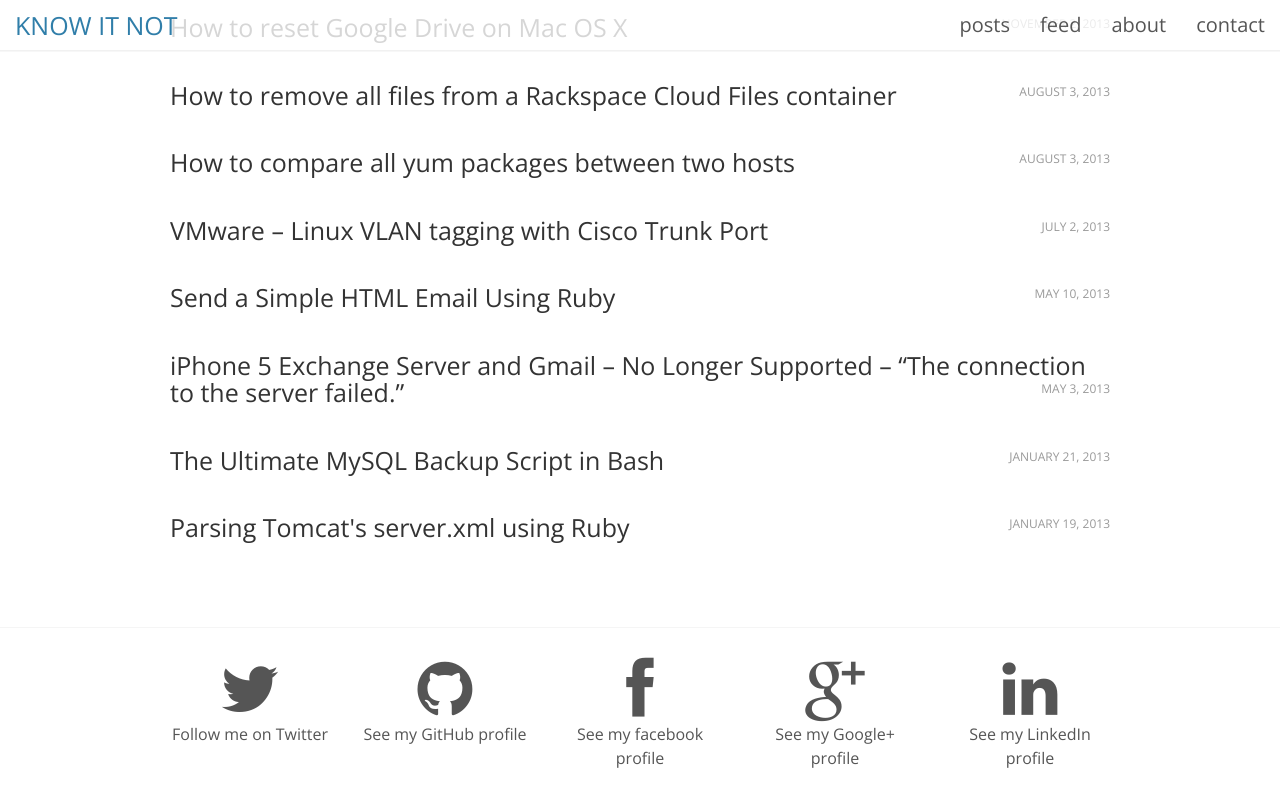
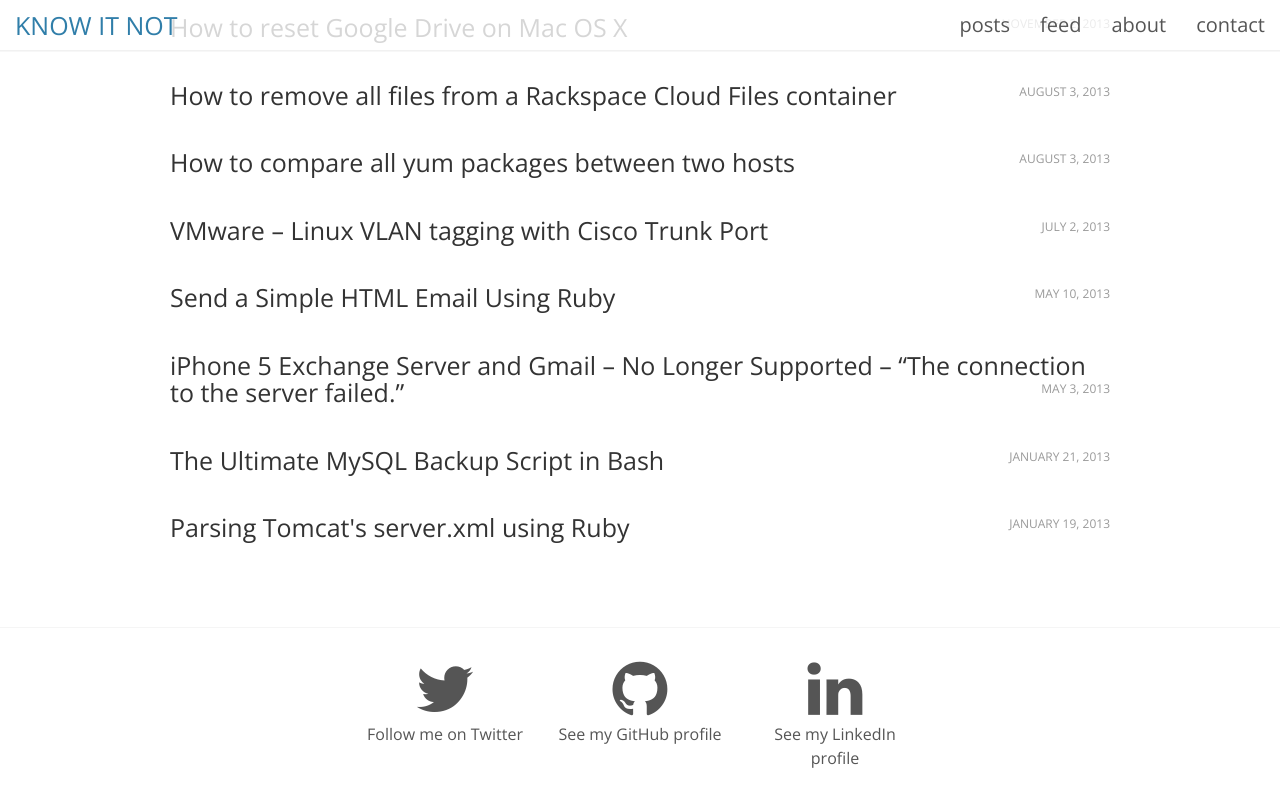
Before and after one commit to jasonwbarnett/jasonwbarnett.github.io, a Jekyll site: the page built from index.html, in a window 1280 px wide and 900 px high, scrolled down 841 px, cut to the strip 0-796 px from the top of the window. Built offline with Jekyll 4.4.1, drawn with Linux system fonts in a browser that asks for light colours; Markdown is read by kramdown in place of the engine named in the settings.

Commit message:
update socials

```diff
--- a/_config.yml
+++ b/_config.yml
@@ -11,10 +11,8 @@
 exclude: [ Gemfile, Gemfile.lock, gems, _assets, bower_components ]
 author:
   name: "Jason Barnett"
-  twitter: "jasonwbarnett"
+  twitter: "jwbiam1"
   github: "jasonwbarnett"
-  facebook: "jasonwbarnett"
-  google_plus: "JasonBarnett-DevOps"
   linkedin: "jasonwbarnett"
   email: "jason@knowitnot.com"
 defaults:
--- a/_layouts/layout.html
+++ b/_layouts/layout.html
@@ -62,7 +62,7 @@
     <section class="meta">
       <div class="container">
         <div class="row">
-          <div class="col-lg-2 col-lg-offset-1">
+          <div class="col-lg-2 col-lg-offset-3">
             <a href="https://twitter.com/{{ site.author.twitter }}">
               <i class="fa fa-twitter fa-4x"></i>
               <div>Follow me on Twitter</div>
@@ -73,22 +73,6 @@
               <i class="fa fa-github fa-4x"></i>
               <div>
                 See my GitHub profile
-              </div>
-            </a>
-          </div>
-          <div class="col-lg-2 next">
-            <a href="https://www.facebook.com/{{ site.author.facebook }}">
-              <i class="fa fa-facebook fa-4x"></i>
-              <div>
-                See my facebook profile
-              </div>
-            </a>
-          </div>
-          <div class="col-lg-2 next">
-            <a href="https://www.google.com/+{{ site.author.google_plus }}">
-              <i class="fa fa-google-plus fa-4x"></i>
-              <div>
-                See my Google+ profile
               </div>
             </a>
           </div>
```
